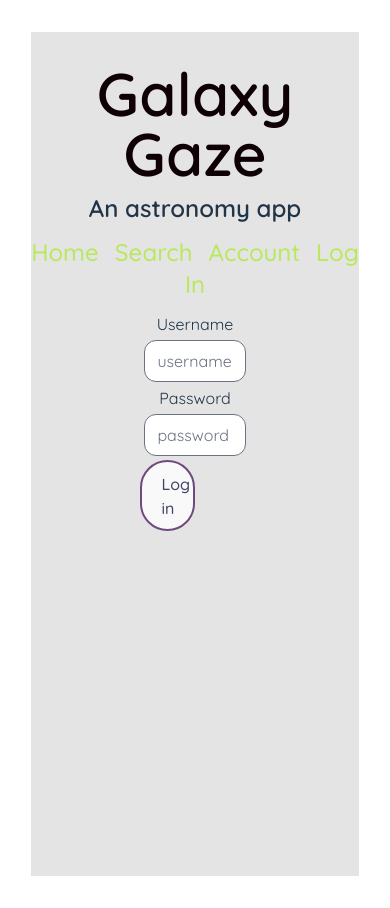
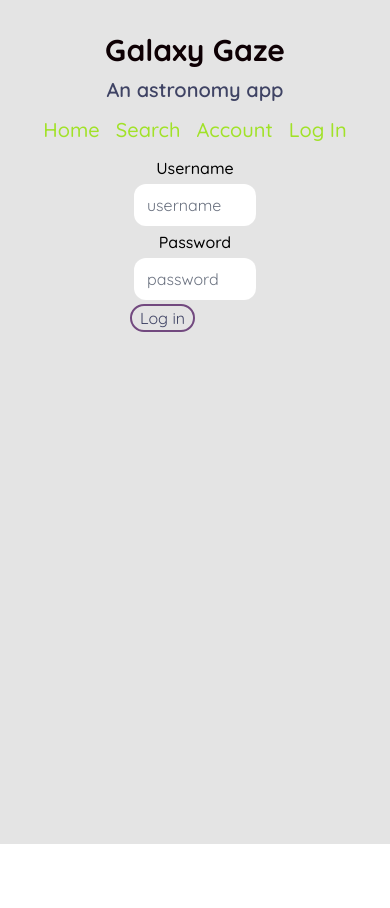
Before and after one commit to elliotvhill/capstone-fe, a React (Vite) app in the folder galaxy-gaze/: page /login in a window 390 px wide. After the commit the page ends 844 px from the top, so only its background shows below. Built offline with nearby package versions, Linux system fonts and the light colour scheme.

Commit message:
mobile/responsive styling

```diff
--- a/galaxy-gaze/src/App.css
+++ b/galaxy-gaze/src/App.css
@@ -4,6 +4,5 @@
 
 body {
   margin: 0 auto;
-  padding: 2rem;
   text-align: center;
 }
--- a/galaxy-gaze/src/App.jsx
+++ b/galaxy-gaze/src/App.jsx
@@ -20,8 +20,8 @@ function App() {
   return (
     <div className='app flex-col justify-between bg-platinum-200 w-full h-screen'>
         <UserContext.Provider value={{ userInfo, setUserInfo }}>
-      <h1 className='text-licorice text-6xl font-semibold pt-8 pb-2'>Galaxy Gaze</h1>
-      <h2 className='text-2xl font-semibold'>An astronomy app</h2>
+      <h1 className='text-licorice text-3xl md:text-6xl font-bold md:font-semibold pt-8 pb-2'>Galaxy Gaze</h1>
+      <h2 className='text-xl md:text-2xl font-semibold text-spacecadet-400'>An astronomy app</h2>
       <header>
         <Nav />
       </header>
--- a/galaxy-gaze/src/components/Home.jsx
+++ b/galaxy-gaze/src/components/Home.jsx
@@ -2,7 +2,7 @@ import Login from './Login'
 
 const Home = () => {
     return (
-        <div className='home'>
+        <div className='home text-spacecadet-500'>
             <h2 className='text-2xl my-4'> This is Home </h2>
             <div className='m-15 mx-20'>
             <p className='mt-6'>Lorem ipsum dolor sit amet consectetur, adipisicing elit. Blanditiis est facilis, ut ipsum, eum molestiae atque tempore suscipit nesciunt voluptatem eius enim voluptatibus earum hic neque? Praesentium placeat vel provident!</p>
--- a/galaxy-gaze/src/components/Login.jsx
+++ b/galaxy-gaze/src/components/Login.jsx
@@ -29,7 +29,7 @@ const Login = () => {
     return (
         <div className="login-container flex justify-center align-center items-center">
             <form className="login flex flex-col w-1/3" onSubmit={handleSubmit}>
-                <label htmlFor="username">Username</label>
+                <label htmlFor="username" className='font-medium'>Username</label>
                 <input
                     type='text'
                     className='form-input bg-gray-100 border-transparent
@@ -39,7 +39,7 @@ const Login = () => {
                     onChange={handleChange}
                     value={userInfo.username}
                     />
-                <label htmlFor="password">Password</label>
+                <label htmlFor="password" className='font-medium'>Password</label>
                 <input
                     type='password'
                     className='form-input bg-gray-100 border-transparent
--- a/galaxy-gaze/src/components/Nav.jsx
+++ b/galaxy-gaze/src/components/Nav.jsx
@@ -3,11 +3,11 @@ import { Link } from 'react-router-dom'
 const Nav = () => {
 
     return (
-        <div className='nav flex-row space-x-4 text-2xl font-medium my-3'>
-            <Link to='/' className='text-greenyellow-500'>Home</Link>
-            <Link to='/search' className='text-greenyellow-500'>Search</Link>
-            <Link to='/user' className='text-greenyellow-500'>Account</Link>
-            <Link to='/login' className='text-greenyellow-500'>Log In</Link>
+        <div className='nav flex-row space-x-4 text-xl md:text-2xl font-medium my-3'>
+            <Link to='/' className='text-greenyellow-600 hover:shadow-2xl hover:shadow-white-500/50'>Home</Link>
+            <Link to='/search' className='text-greenyellow-600'>Search</Link>
+            <Link to='/user' className='text-greenyellow-600'>Account</Link>
+            <Link to='/login' className='text-greenyellow-600'>Log In</Link>
         </div>
     )
 }
--- a/galaxy-gaze/src/components/Search.jsx
+++ b/galaxy-gaze/src/components/Search.jsx
@@ -35,7 +35,7 @@ const SearchComponent = () => {
 
     return (
         <div className='search'>
-            <form onSubmit={handleSubmit}>
+            <form onSubmit={handleSubmit} className="space-x-4 md:text-base lg:text-base text-sm">
                 <input
                     type='text'
                     value={searchQuery}
@@ -45,7 +45,7 @@ const SearchComponent = () => {
                 />
                 <button
                     type='submit'
-                    className='submit-search w-1/4 border-2 text-spacecadet-400 border-violet-500 rounded-full hover:border-violet-400 hover:text-platinum-200 hover:bg-violet-400'
+                    className='submit-search w-1/6 border text-spacecadet-400 border-violet-500 rounded-full hover:border-violet-400 hover:text-platinum-200 hover:bg-violet-400 p-2'
                 >
                     {" "}
                     Search{" "}
--- a/galaxy-gaze/src/index.css
+++ b/galaxy-gaze/src/index.css
@@ -1,65 +1,8 @@
 :root {
   font-family: Quicksand, system-ui, Avenir, Helvetica, Arial, sans-serif;
-  /* line-height: 1.5; */
-  /* font-weight: 400; */
-
-  /* color-scheme: light dark; */
-  /* color: rgba(255, 255, 255, 0.87); */
-  /* background-color: #242424; */
-
   font-synthesis: none;
   text-rendering: optimizeLegibility;
   -webkit-font-smoothing: antialiased;
   -moz-osx-font-smoothing: grayscale;
   -webkit-text-size-adjust: 100%;
-  margin: 0;
 }
-
-a {
-  font-weight: 500;
-  color: #646cff;
-  text-decoration: inherit;
-}
-a:hover {
-  color: #535bf2;
-}
-
-body {
-  margin: 0;
-  /* display: flex; */
-  place-items: center;
-  min-width: 320px;
-  min-height: 100vh;
-}
-
-button {
-  border-radius: 8px;
-  border: 1px solid transparent;
-  padding: 0.6em 1.2em;
-  font-size: 1em;
-  font-weight: 500;
-  font-family: inherit;
-  background-color: #1a1a1a;
-  cursor: pointer;
-  transition: border-color 0.25s;
-}
-/* button:hover {
-  border-color: #646cff;
-} */
-button:focus,
-button:focus-visible {
-  outline: 4px auto -webkit-focus-ring-color;
-}
-
-@media (prefers-color-scheme: light) {
-  :root {
-    color: #213547;
-    background-color: #ffffff;
-  }
-  a:hover {
-    color: #747bff;
-  }
-  button {
-    background-color: #f9f9f9;
-  }
-}
--- a/galaxy-gaze/tailwind.config.js
+++ b/galaxy-gaze/tailwind.config.js
@@ -6,7 +6,15 @@ export default {
   ],
   theme: {
     extend: {},
+    screens: {
+      'sm': '425px',
+      'md': '768px',
+      'lg': '1024px',
+      'xl': '1280px',
+      '2xl': '1536px',
+    },
     colors: {
+      transparent: 'transparent',
       'platinum': {
         200: '#E4E4E4',
         300: '#DCE0E4',
@@ -19,6 +27,9 @@ export default {
       'greenyellow': {
         200: '#D8FFB8',
         500: '#B7E95A',
+        600: '#A1E228',
+        700: '#7DB418',
+        800: '#649014',
       },
       'spacecadet': {
         400: '#3F4364',
```
